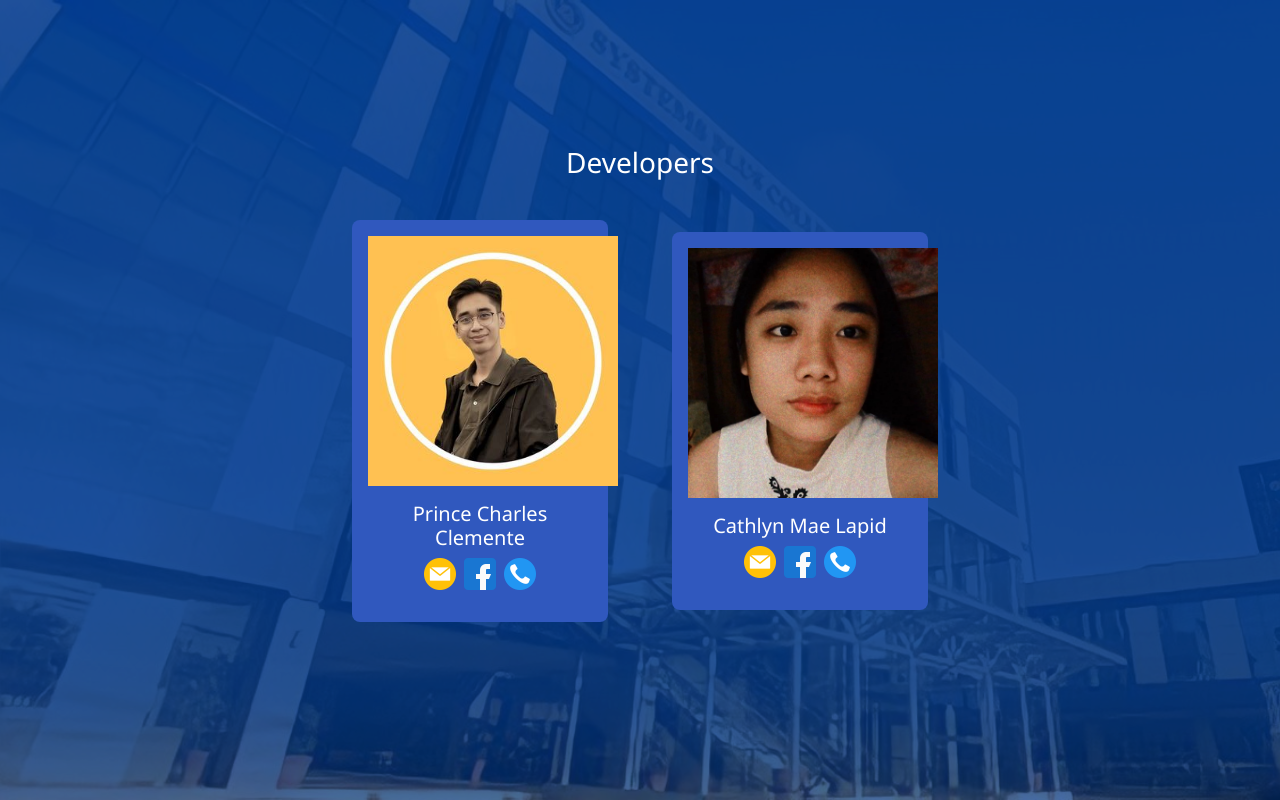
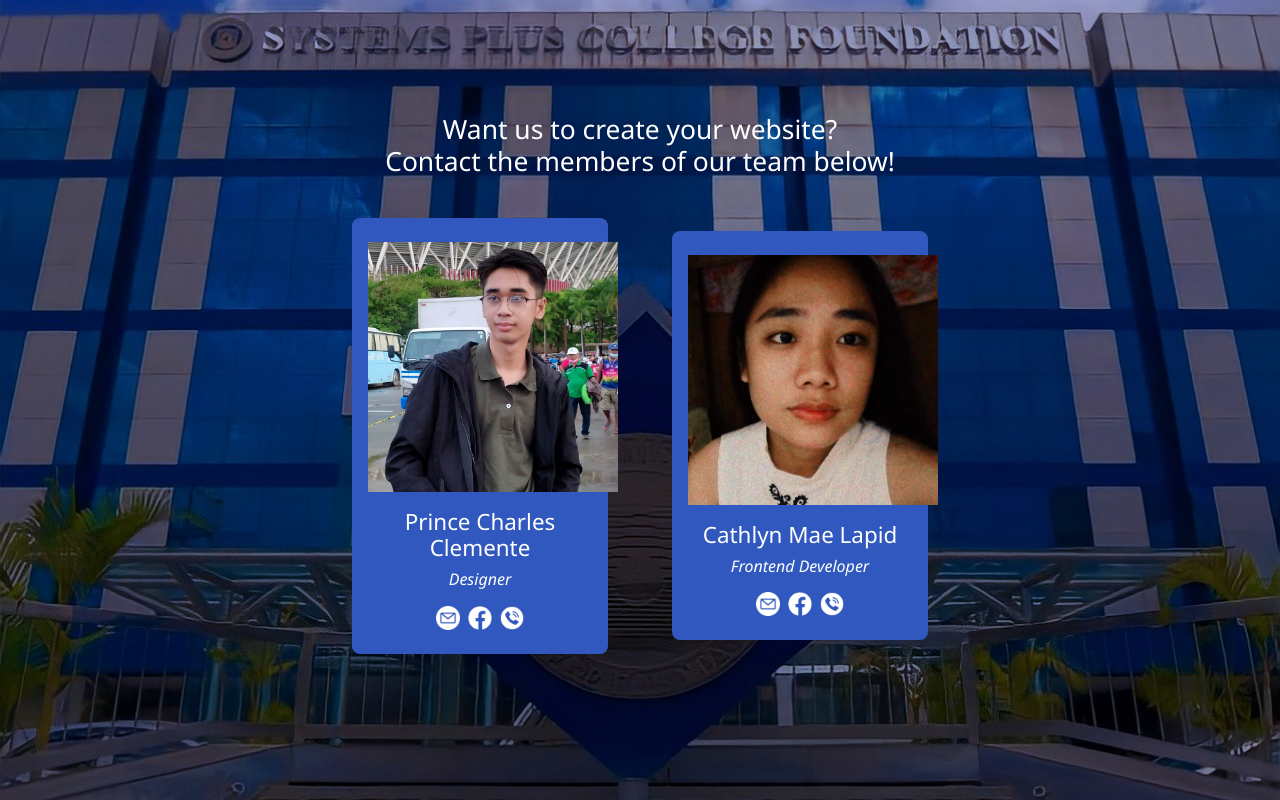
Before and after one commit to cmdglpd/spcf-page, a PHP site: page /contact.php in a window 1280 px wide. Run offline with PHP 8.4, Linux system fonts and the light colour scheme.

Commit message:
Contact Page Improvement

```diff
--- a/contact.php
+++ b/contact.php
@@ -9,7 +9,6 @@
     <link rel="icon" href="assets/spcf-logo-solo.png" type="image/x-icon">
     <link rel="stylesheet" href="style/bootstrap.min.css" />
     <link rel="stylesheet" href="style/style.css" />
-    <script src="js/navbar.js"></script>
 </head>
 
 <style>
@@ -20,7 +19,7 @@
         margin: auto;
         height: 100vh;
         width: 100%;
-        background-image: url("assets/backgrounds/hero_section_bg.png");
+        background-image: url("assets/backgrounds/departments_bg.jpg");
         background-color: #4a4e64;
         background-repeat: no-repeat;
         background-size: cover;
@@ -51,7 +50,7 @@
     img {
         height: 250px;
         width: 250px;
-        margin-bottom: 1rem;
+        margin: 0.5rem 0;
     }
 
     a {
@@ -68,8 +67,21 @@
     }
 
     .contact-links img {
-        height: 2rem;
-        width: 2rem;
+        height: 1.5rem;
+        width: 1.5rem;
+    }
+
+    h4 {
+        font-size: 1.65rem;
+    }
+
+    h5 {
+        margin-top: 0.55rem;
+        font-size: 1.40rem;
+    }
+
+    h6 {
+        font-style: italic;
     }
 </style>
 
@@ -78,11 +90,12 @@
     <?php include 'data.php'; ?>
     <div class="contact">
         <div class="row">
-            <h3>Developers</h3>
+            <h4>Want us to create your website? <br> Contact the members of our team below! </h4>
             <?php foreach ($contacts as $contact) : ?>
                 <div class="col">
                     <img src=<?php echo $contact["pfp_source"] ?> alt="">
                     <h5><?php echo $contact["name"] ?></h5>
+                    <h6><?php echo $contact["role"] ?></h6>
                     <div class="contact-links">
                         <?php foreach ($contact["links"] as $contactLink) : ?>
                             <a href=<?php echo $contactLink["url"] ?> target="_blank"><img src=<?php echo $contactLink["img_source"] ?> alt=""></a>
--- a/data.php
+++ b/data.php
@@ -211,6 +211,7 @@ $footer2 = [
 $contacts = [
     [
         "name" => "Prince Charles Clemente",
+        "role" => "Designer",
         "pfp_source" => "assets/charles.jpg",
         "links" => [
             [
@@ -229,6 +230,7 @@ $contacts = [
     ],
     [
         "name" => "Cathlyn Mae Lapid",
+        "role" => "Frontend Developer",
         "pfp_source" => "assets/cathlyn.jpg",
         "links" => [
             [
```
Also changed, not shown: assets/charles.jpg, assets/contact_icons/email.png, assets/contact_icons/facebook.png, assets/contact_icons/phone-call.png.
